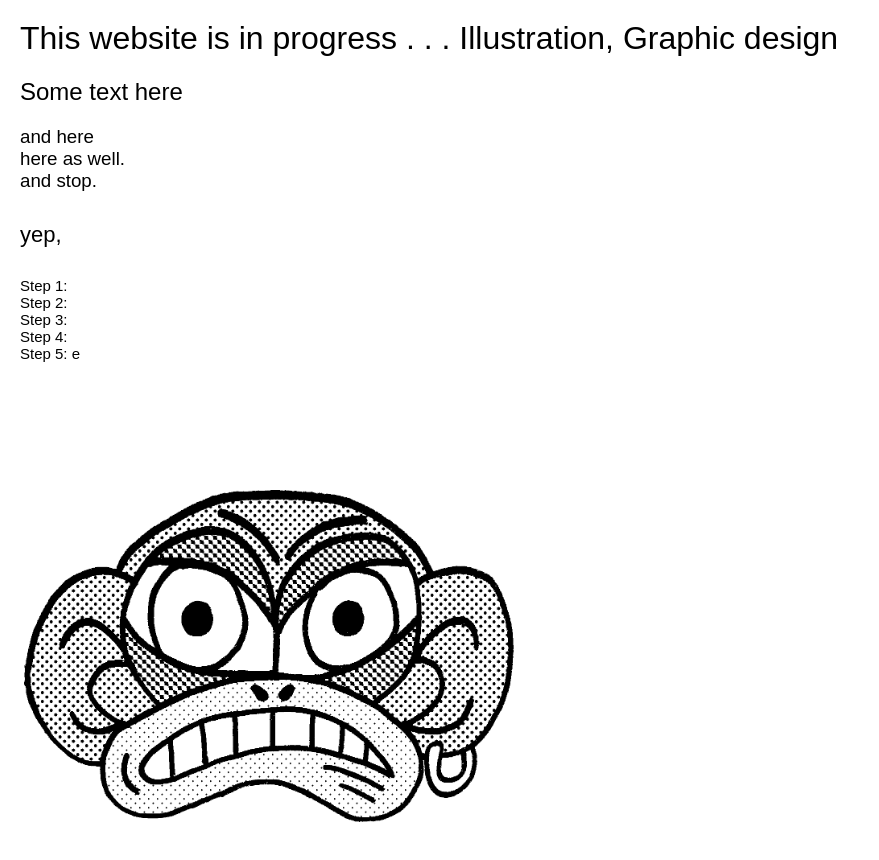
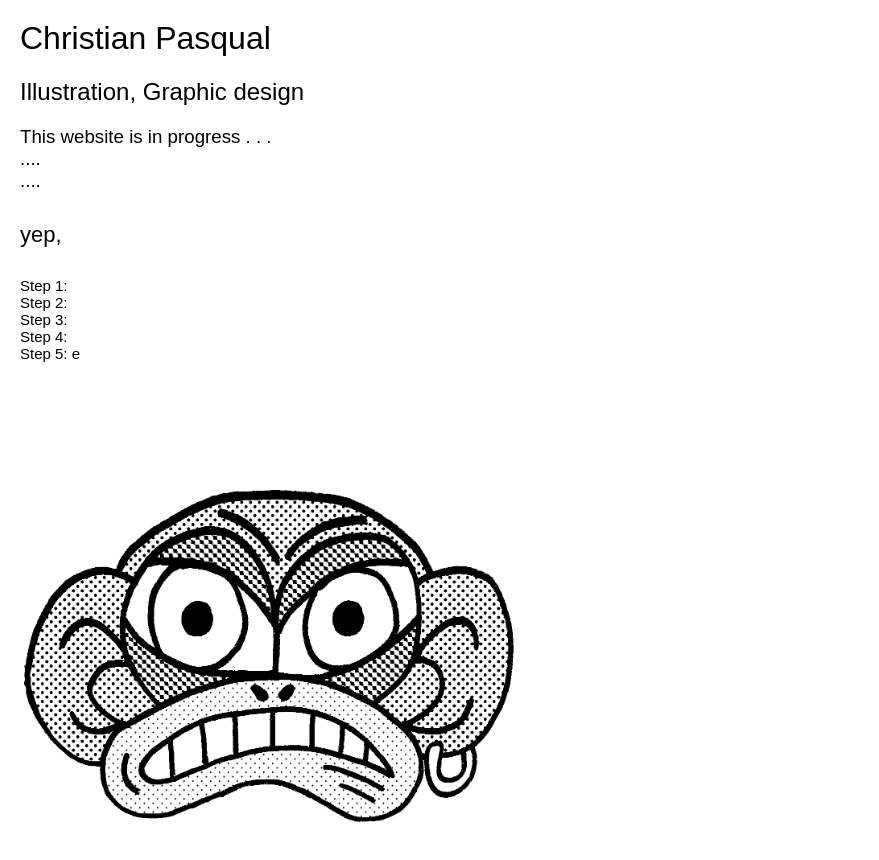
Before and after one commit to christianpasqual/christianpasqual.github.io, a plain HTML site: page index.html in a window 1280 px wide. Shown: the whole page, without its empty margins (0-879 px from the left). Drawn offline with Linux system fonts and the light colour scheme; a web font is replaced by a local one.

Commit message:
Add files via upload

```diff
--- a/index.html
+++ b/index.html
@@ -12,12 +12,12 @@
 
 <body>
 
-<h1> This website is in progress . . . Illustration, Graphic design </h1>
+<h1> Christian Pasqual </h1>
   <div class="slide-right">
-  <h2> Some text here </h2>
-    <h3> and here
-<br> here as well.
-<br> and stop. </h3>
+  <h2> Illustration, Graphic design </h2>
+    <h3> This website is in progress . . .
+<br> ....
+<br> .... </h3>
 
 <h4> yep, </h4>
 <h5> Step 1:
```
